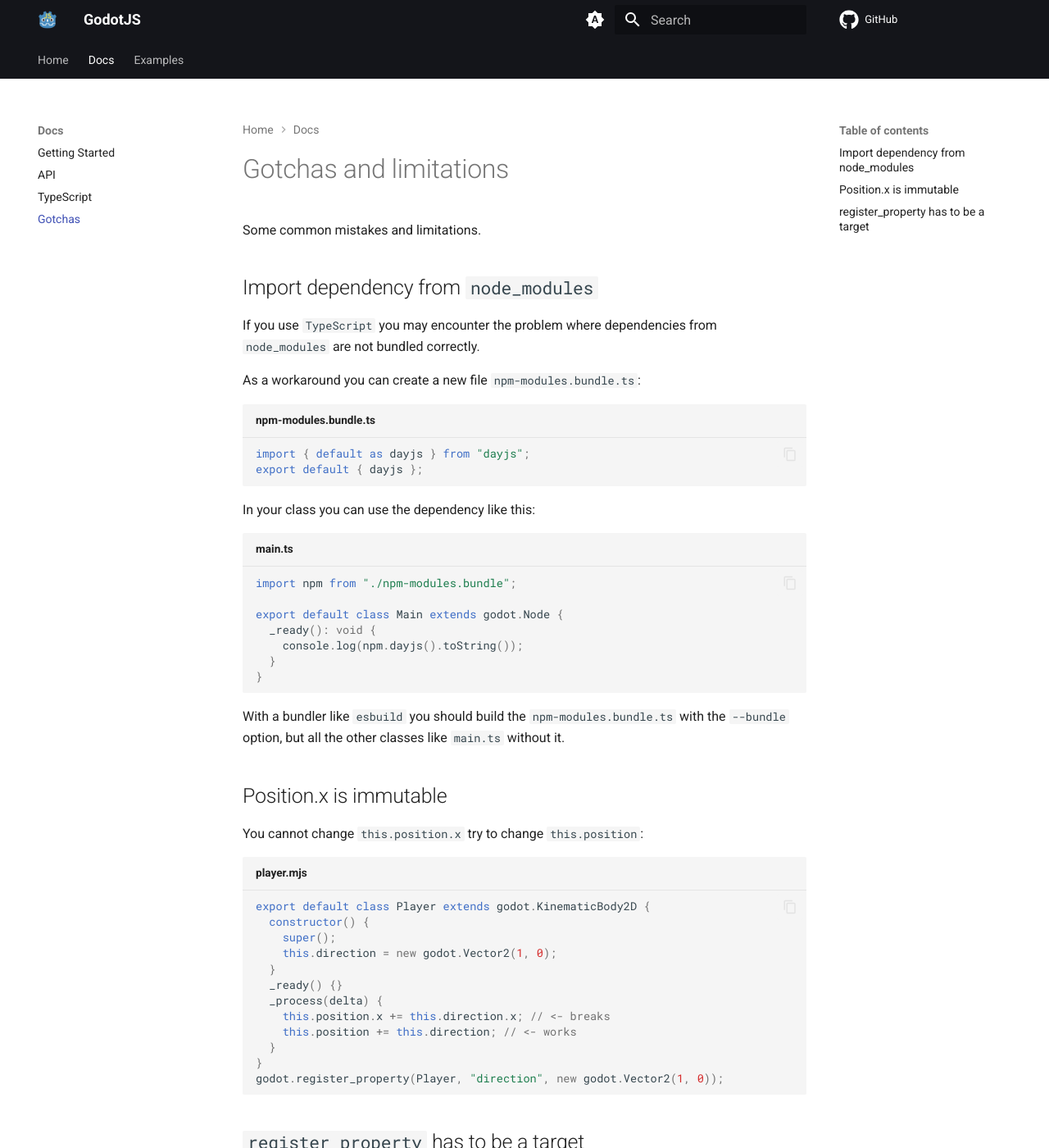
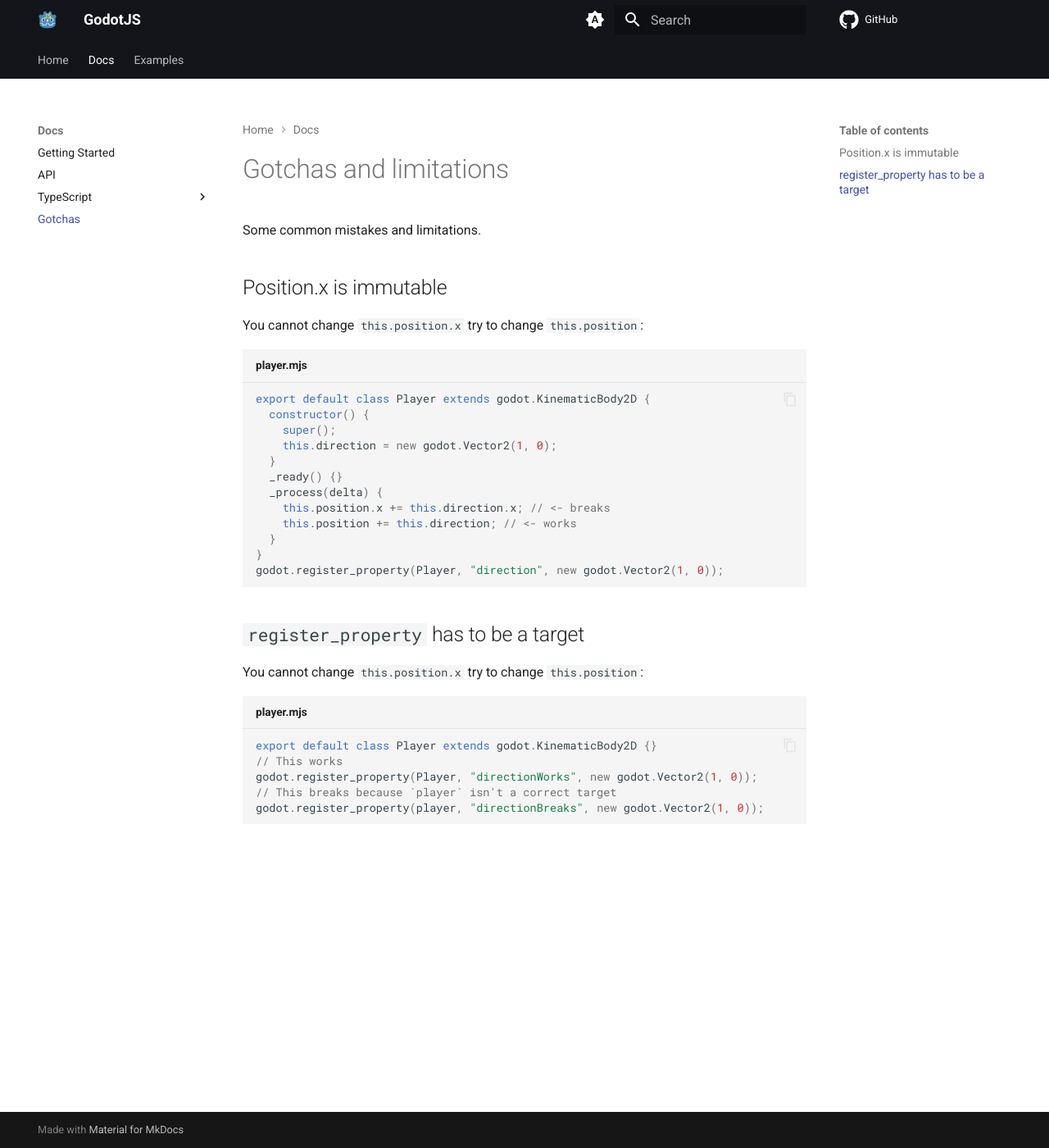
Before and after one commit to godotjs/godotjs.github.io, an MkDocs documentation site: the page built from docs/documentation/gotchas.md, in a window 1280 px wide and 1400 px high. Shown: the whole window at 82% size. Built offline with MkDocs 1.6.1 and Material for MkDocs 9.7.7, drawn with Linux system fonts in a browser that asks for light colours; comment, search, counter and statistics services are not loaded.

Commit message:
docs: update docs for typescript (#6)

````diff
--- a/docs/documentation/gotchas.md
+++ b/docs/documentation/gotchas.md
@@ -1,31 +1,6 @@
 # Gotchas and limitations
 
 Some common mistakes and limitations.
-
-## Import dependency from `node_modules`
-
-If you use `TypeScript` you may encounter the problem where dependencies from `node_modules` are not bundled correctly.
-
-As a workaround you can create a new file `npm-modules.bundle.ts`:
-
-```ts title="npm-modules.bundle.ts"
-import { default as dayjs } from "dayjs";
-export default { dayjs };
-```
-
-In your class you can use the dependency like this:
-
-```ts title="main.ts"
-import npm from "./npm-modules.bundle";
-
-export default class Main extends godot.Node {
-  _ready(): void {
-    console.log(npm.dayjs().toString());
-  }
-}
-```
-
-With a bundler like `esbuild` you should build the `npm-modules.bundle.ts` with the `--bundle` option, but all the other classes like `main.ts` without it.
 
 ## Position.x is immutable
 
@@ -46,13 +21,12 @@ export default class Player extends godot.KinematicBody2D {
 godot.register_property(Player, "direction", new godot.Vector2(1, 0));
 ```
 
-## ``register_property`` has to be a target
+## `register_property` has to be a target
 
 You cannot change `this.position.x` try to change `this.position`:
 
 ```javascript title="player.mjs"
-export default class Player extends godot.KinematicBody2D {
-}
+export default class Player extends godot.KinematicBody2D {}
 // This works
 godot.register_property(Player, "directionWorks", new godot.Vector2(1, 0));
 // This breaks because `player` isn't a correct target
--- a/mkdocs.yml
+++ b/mkdocs.yml
@@ -8,10 +8,14 @@ extra_css:
 nav:
   - Home: index.md
   - Docs:
-    - Getting Started: documentation/getting-started.md
-    - API: documentation/api.md
-    - TypeScript: documentation/typescript.md
-    - Gotchas: documentation/gotchas.md
+      - Getting Started: documentation/getting-started.md
+      - API: documentation/api.md
+      - TypeScript:
+          - Intro: documentation/typescript/intro.md
+          - GodotTS: documentation/typescript/godot-ts.md
+          - Decorators: documentation/typescript/decorators.md
+          - NPM Modules: documentation/typescript/npm-modules.md
+      - Gotchas: documentation/gotchas.md
   - Examples:
       - Load JSON in Singleton: examples/load-json-in-singleton.md
       - Read file local: examples/read-file-local.md
````
Also changed, not shown: docs/documentation/getting-started.md (+25 -17 lines), docs/documentation/typescript.md (deleted, +0 -84 lines), docs/documentation/typescript/decorators.md (added, +74 -0 lines), docs/documentation/typescript/godot-ts.md (added, +16 -0 lines), docs/documentation/typescript/intro.md (added, +37 -0 lines), docs/documentation/typescript/npm-modules.md (added, +31 -0 lines), docs/css/extra.css, docs/documentation/typescript/images/enable-external-editor.png (added), docs/documentation/typescript/images/open-script.png (added).
